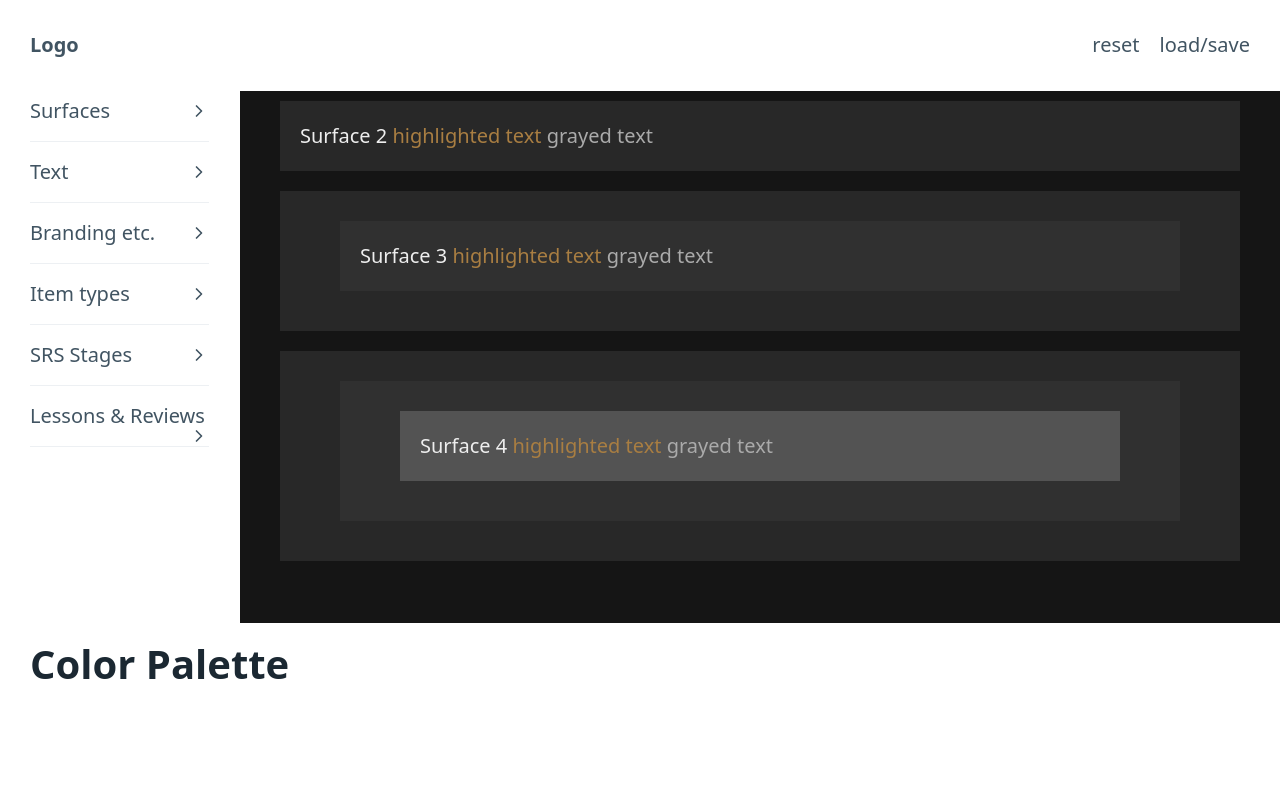
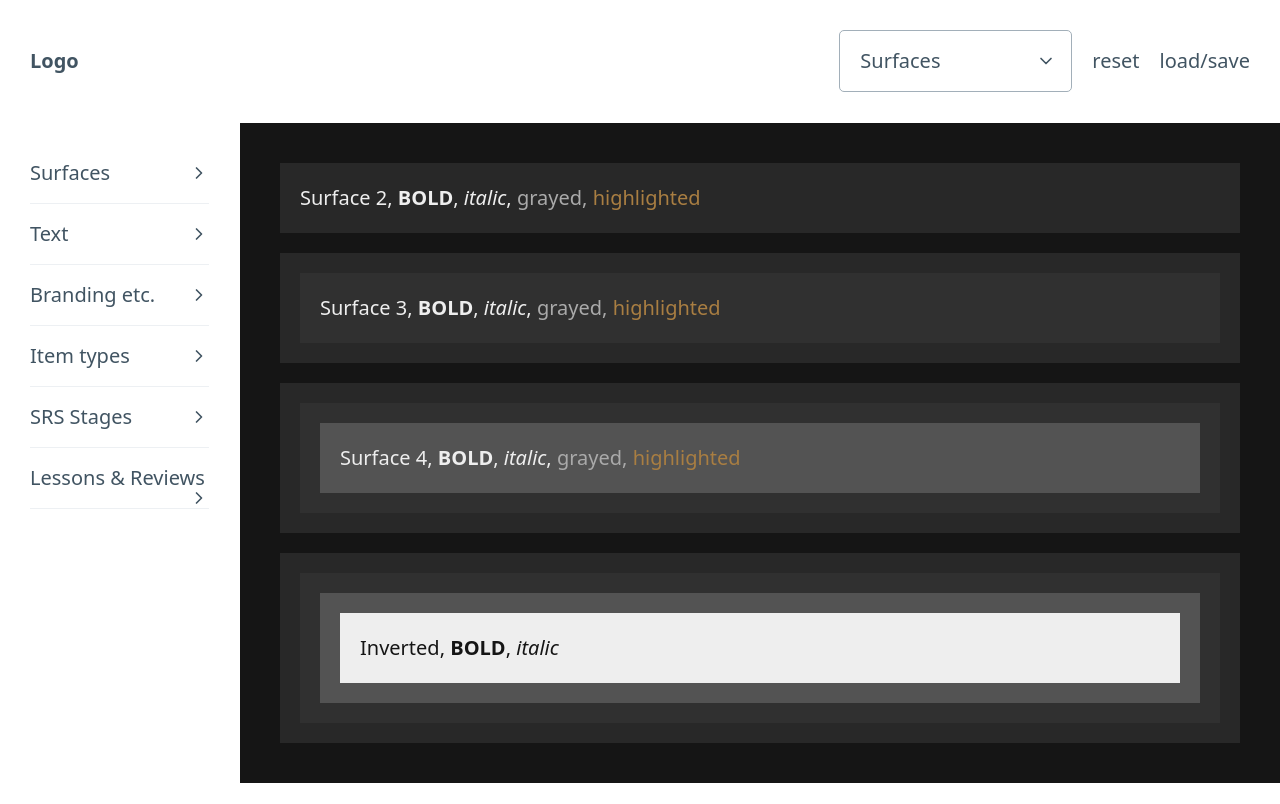
Before and after one commit to wrex/ed-themer, a SvelteKit app: page / in a window 1280 px wide. Built offline with nearby package versions, Linux system fonts and the light colour scheme.

Commit message:
add sample pulldown to nav, get surfaces and text working better

```diff
--- a/src/app.css
+++ b/src/app.css
@@ -22,6 +22,7 @@
 	grid-area: user-colors;
 	overflow-y: scroll;
 	border-right: 1px solid white;
+	padding-block: 2em;
 }
 
 #user-colors label {
--- a/src/components/MainNav.svelte
+++ b/src/components/MainNav.svelte
@@ -3,6 +3,16 @@
     <li><strong>Logo</strong></li>
   </ul>
   <ul>
+    <li>
+        <select>
+          <option value="surfaces" selected>Surfaces</option>
+          <option value="dashboard">Dashboad</option>
+          <option value="review">Review</option>
+          <option value="lesson">Lesson</option>
+          <option value="review-summary">Review Summary</option>
+          <option value="lesson-summary">Lesson Summary</option>
+        </select>
+    </li>
     <li>reset</li>
     <li>load/save</li>
   </ul>
--- a/src/components/Samples.svelte
+++ b/src/components/Surfaces.svelte
@@ -1,16 +1,26 @@
 <div class="surface-1">
   <div class="inset surface-2">
-    Surface 2 <span class="highlight">highlighted text</span> <span class="grayed">grayed text</span>
+    Surface 2, <b>BOLD</b>, <i>italic</i>, <span
+    class="grayed">grayed,</span> <span class="highlight">highlighted</span>
   </div>
   <div class="inset surface-2">
     <div class="inset surface-3">
-      Surface 3 <span class="highlight">highlighted text</span> <span class="grayed">grayed text</span>
+      Surface 3, <b>BOLD</b>, <i>italic</i>, <span
+      class="grayed">grayed,</span> <span class="highlight">highlighted</span>
     </div>
   </div>
   <div class="inset surface-2">
     <div class="inset surface-3">
       <div class="inset surface-4">
-        Surface 4 <span class="highlight">highlighted text</span> <span class="grayed">grayed text</span>
+        Surface 4, <b>BOLD</b>, <i>italic</i>, <span
+        class="grayed">grayed,</span> <span class="highlight">highlighted</span>
+      </div>
+    </div>
+  </div>
+  <div class="inset surface-2">
+    <div class="inset surface-3">
+      <div class="inset surface-4">
+        <div class="inset inverted-surface">Inverted, <b>BOLD</b>, <i>italic</i></div>
       </div>
     </div>
   </div>
@@ -23,18 +33,17 @@
     background-color: var(--USER-surface-1);
     color: var(--USER-text-clr);
     overflow: scroll;
+    padding: 2em;
+  }
+
+  .surface-1 > *:not(:first-child) {
+    margin-top: 1em;
   }
 
   .inset {
     padding: 1em;
-    margin: 0.5em 2em;
   }
-  .surface-2,
-  .surface-3,
-  .surface-4,
-  .inverted-surface {
-    margin-bottom: 1em;
-  }
+
   .surface-2 {
     background-color: var(--USER-surface-2);
   }
@@ -46,6 +55,7 @@
   }
   .inverted-surface {
     background-color: var(--USER-inverted-surface);
+    color: var(--USER-inverted-text)
   }
 
   .highlight {
--- a/src/routes/+page.svelte
+++ b/src/routes/+page.svelte
@@ -6,7 +6,7 @@
   import BrandColors from "../components/BrandColors.svelte";
   import LessonReviewColors from "../components/LessonReviewColors.svelte";
   import MainNav from "../components/MainNav.svelte";
-  import Samples from "../components/Samples.svelte";
+  import Surfaces from "../components/Surfaces.svelte";
 
   import { userProps } from '$lib/userPropStore.js';
 
@@ -64,7 +64,7 @@
 </aside>
 
 <main id="samples" style={styleString}>
-  <Samples />
+  <Surfaces />
 </main>
 
 <footer id="palette">
```
